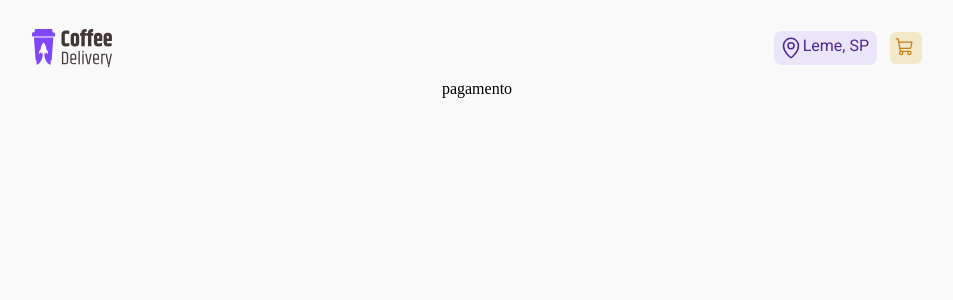
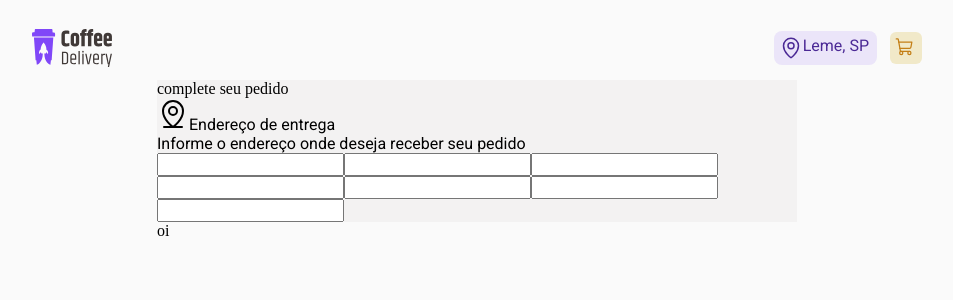
Before and after one commit to thalesmenz/CoffeDelivery-react, a React (Vite) app: page /payment in a window 1280 px wide. Shown: the top 300 px of the page, without its empty margins (163-1116 px from the left). Built offline with nearby package versions, Linux system fonts and the light colour scheme.

Commit message:
inicio payment

```diff
--- a/src/Router.tsx
+++ b/src/Router.tsx
@@ -1,7 +1,7 @@
 import { Route } from "react-router";
 import { Routes } from "react-router-dom";
 import { DefaultLayout } from "./layouts/DefaultLayout";
-import { ConfirmedOrder } from "./pages/ConfirmedOrder";
+import { Success } from "./pages/Success";
 import { Home } from "./pages/Home";
 import { Payment } from "./pages/Payment";
 
@@ -11,7 +11,7 @@ export function Router() {
             <Route path="/" element={<DefaultLayout />}>
                 <Route path="/" element={<Home />} />
                 <Route path="/payment" element={<Payment />} />
-                <Route path="/confirmed-order" element={<ConfirmedOrder />} />
+                <Route path="/success" element={<Success />} />
             </Route>
         </Routes>
     )
--- /dev/null
+++ b/src/pages/Payment/components/ConfirmRequest/index.tsx
@@ -0,0 +1,7 @@
+export function ConfirmRequest() {
+    return (
+        <div>
+            oi
+        </div>
+    )
+}
--- /dev/null
+++ b/src/pages/Payment/components/FormEntrega/index.tsx
@@ -0,0 +1,24 @@
+import { MapPinLine } from "phosphor-react";
+import { ContainerForm } from "./styles";
+
+export function FormEndereco() {
+    return (
+        <ContainerForm>
+            complete seu pedido
+            <div>
+                <p>
+                    <MapPinLine size={32} />
+                    Endereço de entrega
+                </p>
+                <p>Informe o endereço onde deseja receber seu pedido</p>
+            </div>
+            <input type="text" />
+            <input type="text" />
+            <input type="text" />
+            <input type="text" />
+            <input type="text" />
+            <input type="text" />
+            <input type="text" />
+        </ContainerForm>
+    )
+}
--- /dev/null
+++ b/src/pages/Payment/components/FormEntrega/styles.ts
@@ -0,0 +1,6 @@
+import styled from "styled-components";
+
+export const ContainerForm = styled.div`
+    width: 40rem;
+    background: ${props => props.theme.card};
+`
--- a/src/pages/Payment/index.tsx
+++ b/src/pages/Payment/index.tsx
@@ -1,7 +1,11 @@
+import { ConfirmRequest } from "./components/ConfirmRequest";
+import { FormEndereco } from "./components/FormEntrega";
+
 export function Payment() {
     return (
         <div>
-            pagamento
+            <FormEndereco />
+            <ConfirmRequest />
         </div>
     )
 }
--- /dev/null
+++ b/src/pages/Payment/styles.ts
@@ -0,0 +1 @@
+import styled from "styled-components";
--- a/src/pages/ConfirmedOrder/index.tsx
+++ b/src/pages/Success/index.tsx
@@ -1,4 +1,4 @@
-export function ConfirmedOrder() {
+export function Success() {
     return (
         <div>
             pedido saiu para entrega
```
